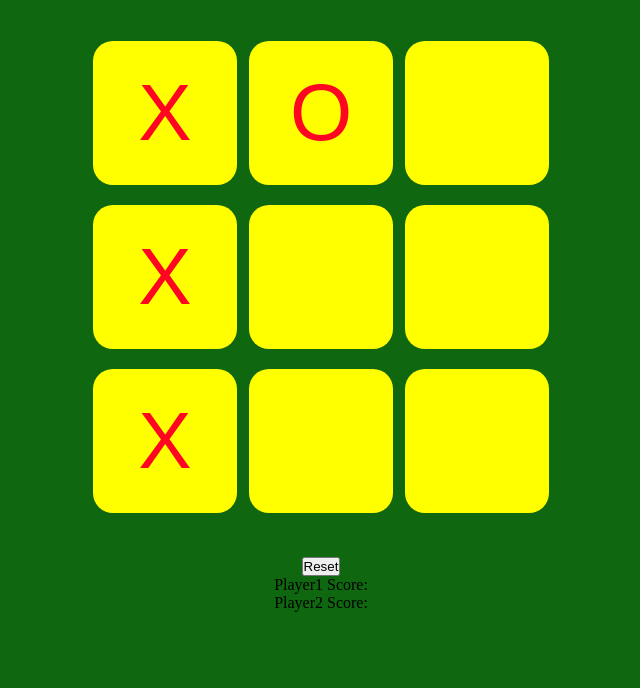
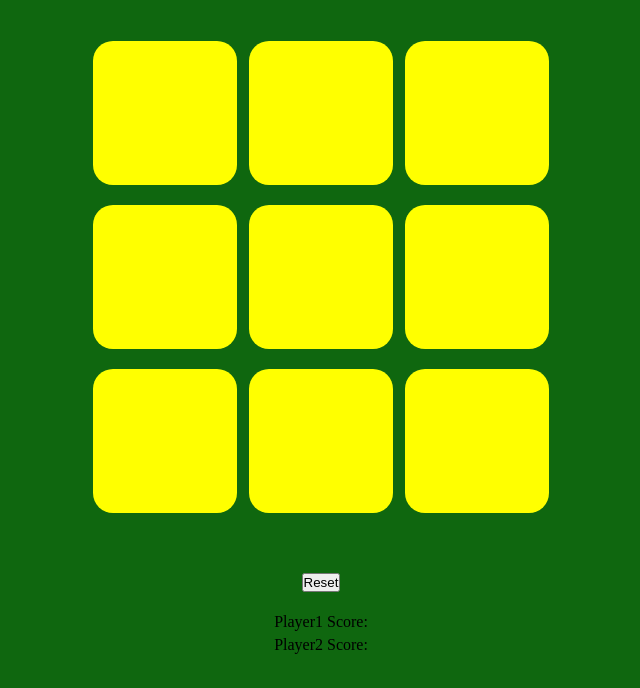
Before and after one commit to dipak-4321/tictactoegame, a plain HTML site: page index.html in a window 1280 px wide. Shown: the part 40-728 px from the top of the page, without its empty margins (319-959 px from the left). Drawn offline with Linux system fonts and the light colour scheme.

Commit message:
fixing css and html

```diff
--- a/index.html
+++ b/index.html
@@ -10,16 +10,15 @@
     <h1>TIC TAC TOE</h1>
     <div class="container">
         <div class="game">
-            <button class="box">X</button>
-            <button class="box">O</button>
-            <button class="box"></button>
-            <button class="box">X</button>
             <button class="box"></button>
             <button class="box"></button>
-            <button class="box">X</button>
             <button class="box"></button>
             <button class="box"></button>
-
+            <button class="box"></button>
+            <button class="box"></button>
+            <button class="box"></button>
+            <button class="box"></button>
+            <button class="box"></button>
         </div>
     </div>
     <button id="resetbtn" >Reset</button>
--- a/style.css
+++ b/style.css
@@ -38,3 +38,9 @@
     color: rgb(254, 5, 34);
 
 }
+#resetbtn {
+  margin: 2vmin;
+}
+p {
+margin-top: 5px;
+}
```
